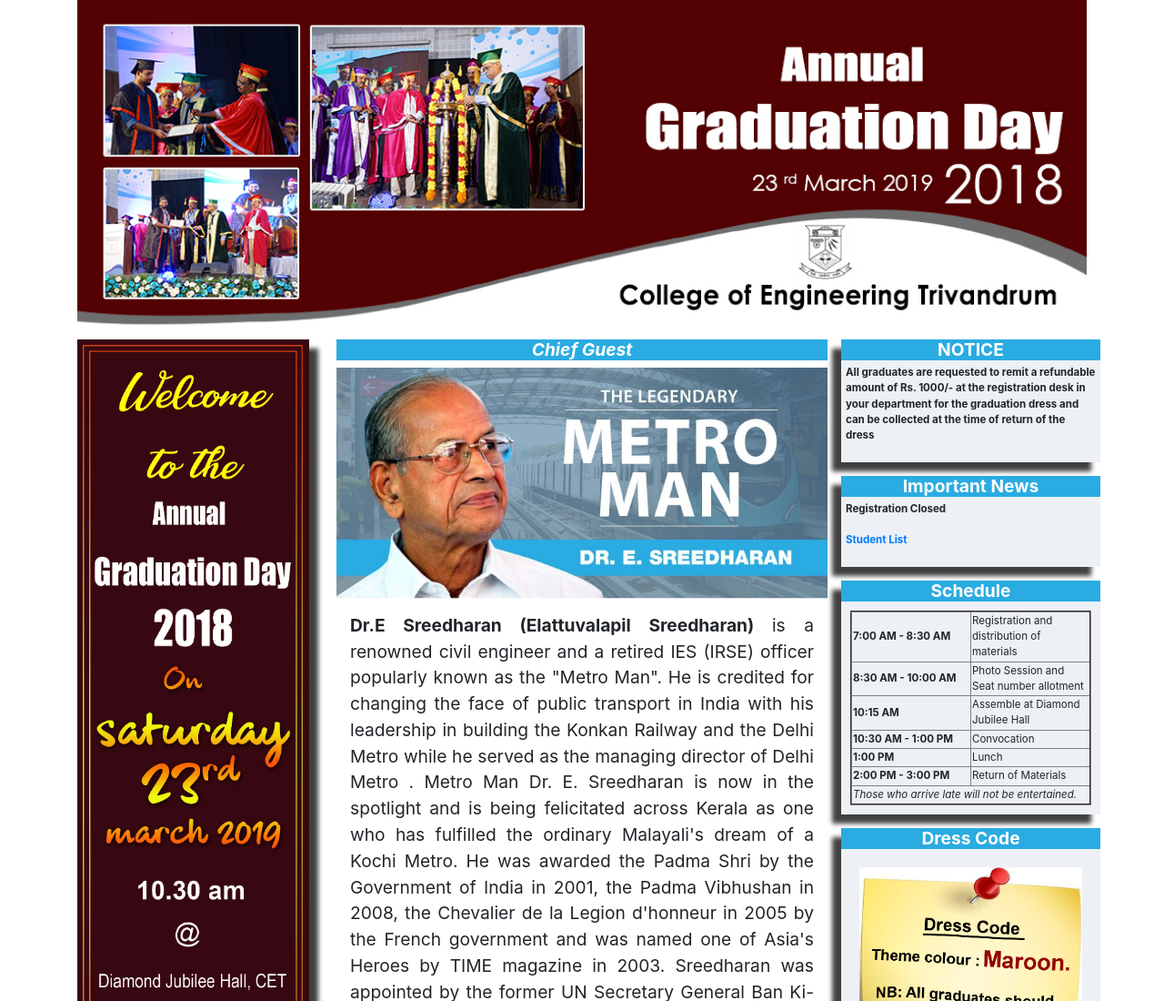
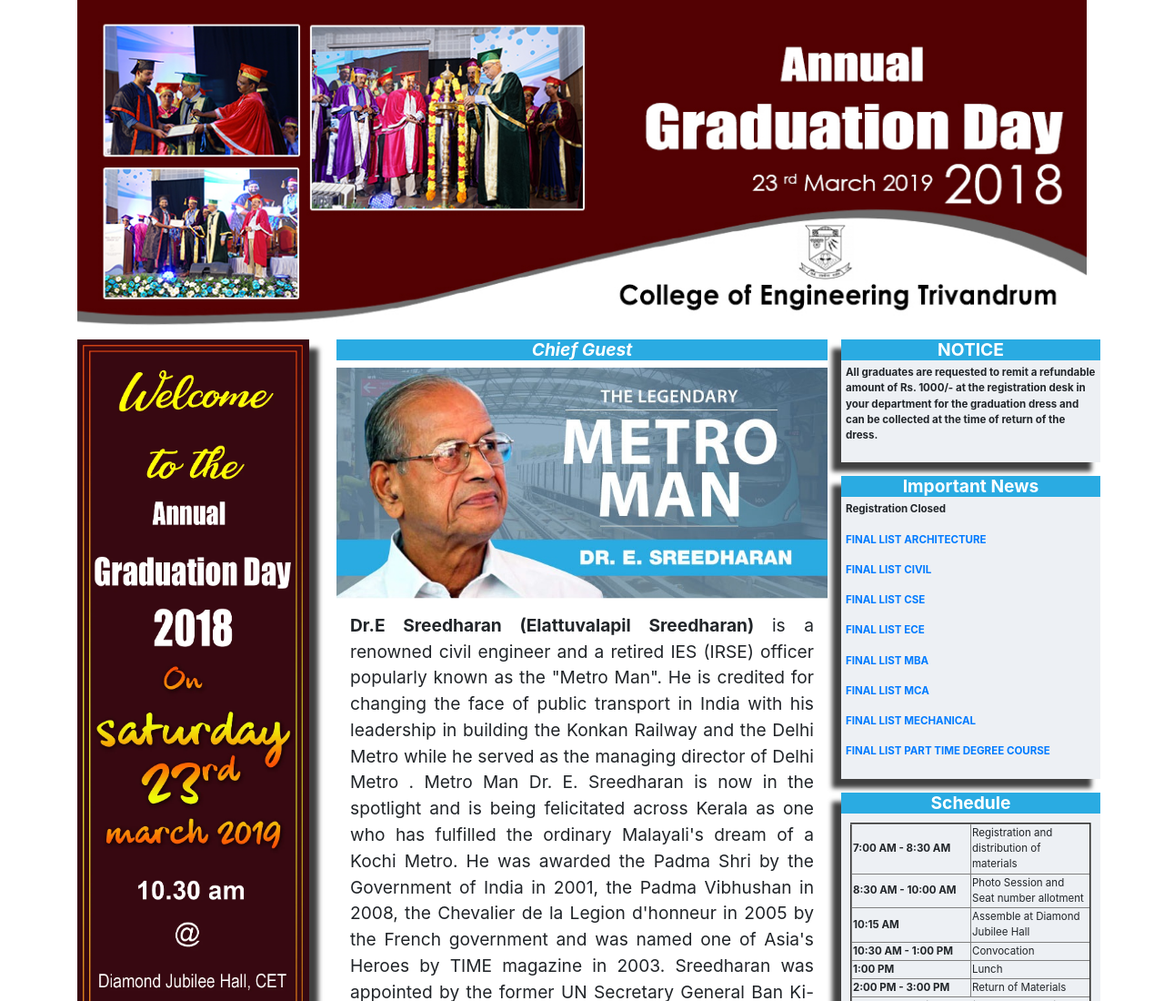
Before and after one commit to sashuu6/cet-graduation-site, a plain HTML site: page index.html in a window 1280 px wide. Shown: the top 1100 px of the page at 91% size. Drawn offline with Linux system fonts and the light colour scheme.

Commit message:
Student List

```diff
--- a/index.html
+++ b/index.html
@@ -24,13 +24,20 @@
     		<div class="col" >
     			<div class="row" style="margin-bottom: 15px;display:block; box-shadow: -10px 10px 5px 0px rgba(0,0,0,0.75); background-color: #edf0f4;">
     				    <h5 class="titles" style="margin: auto; text-align: center;  font-size: 1.5vw;">NOTICE</h5>
-    				    <div style="padding: 5px; font-size: 1.5vw;"><p class="text-try"><b>All graduates are requested to remit a refundable amount of Rs. 1000/- at the registration desk in your department for the graduation dress and can be collected at the time of return of the dress</b></p></div>
+    				    <div style="padding: 5px; font-size: 1.5vw;"><p class="text-try"><b>All graduates are requested to remit a refundable amount of Rs. 1000/- at the registration desk in your department for the graduation dress and can be collected at the time of return of the dress.</b></p></div>
          		</div>
 
     			<div class="row" style="margin-bottom: 15px;display:block; box-shadow: -10px 10px 5px 0px rgba(0,0,0,0.75); background-color: #edf0f4;">
     				    <h5 class="titles" style="margin: auto; text-align: center;  font-size: 1.5vw;">Important News</h5>
     				    <div style="padding: 5px; font-size: 1.5vw;"><p class="text-try"><b> Registration Closed</b></p>
-    				    <a  href="" target="_blank"><p  class ="text-try" ><b>Student List</b></p></a>
+    				    <a  href="docs/FINAL LIST ARCHITECTURE.pdf" target="_blank"><p  class ="text-try" ><b>FINAL LIST ARCHITECTURE</b></p></a>
+    				    <a  href="docs/FINAL LIST CIVIL.pdf" target="_blank"><p  class ="text-try" ><b>FINAL LIST CIVIL</b></p></a>
+    				    <a  href="docs/FINAL LIST CSE.pdf" target="_blank"><p  class ="text-try" ><b>FINAL LIST CSE</b></p></a>
+    				    <a  href="docs/FINAL LIST ECE.pdf" target="_blank"><p  class ="text-try" ><b>FINAL LIST ECE</b></p></a>
+    				    <a  href="docs/FINAL LIST MBA.pdf" target="_blank"><p  class ="text-try" ><b>FINAL LIST MBA</b></p></a>
+    				    <a  href="docs/FINAL LIST MCA.pdf" target="_blank"><p  class ="text-try" ><b>FINAL LIST MCA</b></p></a>
+    				    <a  href="docs/FINAL LIST MECHANICAL.pdf" target="_blank"><p  class ="text-try" ><b>FINAL LIST MECHANICAL</b></p></a>
+    				    <a  href="docs/FNAL LIST PTDC.pdf" target="_blank"><p  class ="text-try" ><b>FINAL LIST PART TIME DEGREE COURSE</b></p></a>
     				    </div>
          		</div>
 
```
Also changed, not shown: 8 other files.
